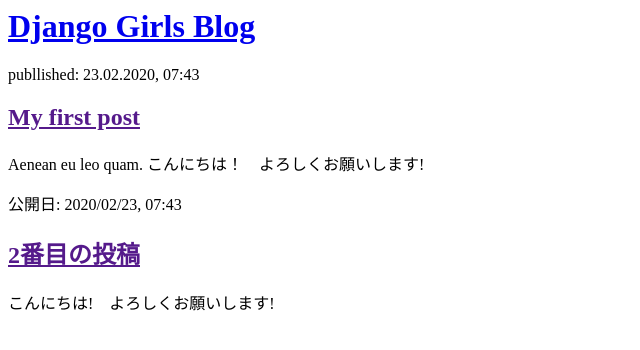
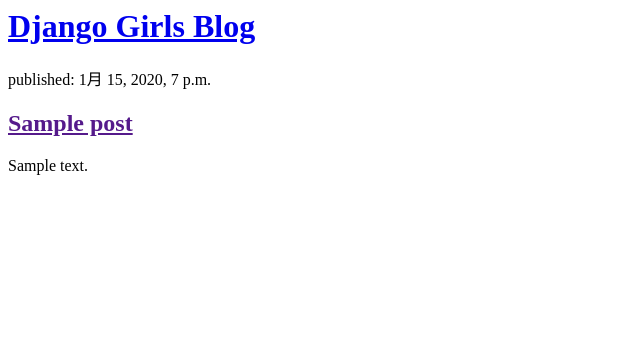
Before and after one commit to usausahappy111/my-first-blog, a Django app: page / in a window 1280 px wide. Shown: the top 350 px of the page, without its empty margins (0-640 px from the left). Run offline with Django 3.2, Linux system fonts and the light colour scheme; tables that the repository leaves empty hold one stand-in row (values such as "Sample post").

Commit message:
Modified templates to display posts from datebase.

```diff
--- a/blog/templates/blog/post_list.html
+++ b/blog/templates/blog/post_list.html
@@ -7,16 +7,12 @@
             <h1><a href="/">Django Girls Blog</a></h1>
         </div>
 
+        {% for post in posts %}
         <div>
-            <p>publlished: 23.02.2020, 07:43</p>
-            <h2><a href="">My first post</a></h2>
-            <p>Aenean eu leo quam.  こんにちは！　よろしくお願いします! </p>
+            <p>published: {{ post.published_date }}</p>
+            <h2><a href="">{{ post.title }}</a></h2>
+            <p>{{ post.text|linebreaksbr }}</p>
         </div>
-
-        <div>
-            <p>公開日: 2020/02/23, 07:43</p>
-            <h2><a href="">2番目の投稿</a></h2>
-            <p> こんにちは!　よろしくお願いします! </p>
-        </div>
+        {% endfor %}
     </body>
 </html>
--- a/blog/views.py
+++ b/blog/views.py
@@ -1,6 +1,9 @@
 from django.shortcuts import render
+from django.utils import timezone
+from .models import Post
 
 def post_list(request):
-    return render(request, 'blog/post_list.html', {})
+    posts = Post.objects.filter(published_date__lte=timezone.now()).order_by('published_date')
+    return render(request, 'blog/post_list.html', {'posts': posts})
 
 # Create your views here.
```
